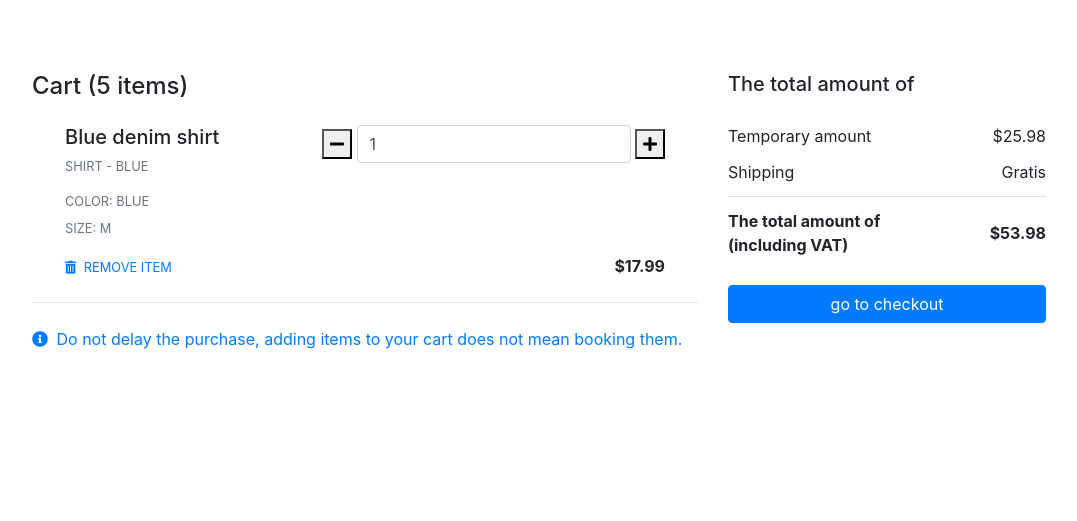
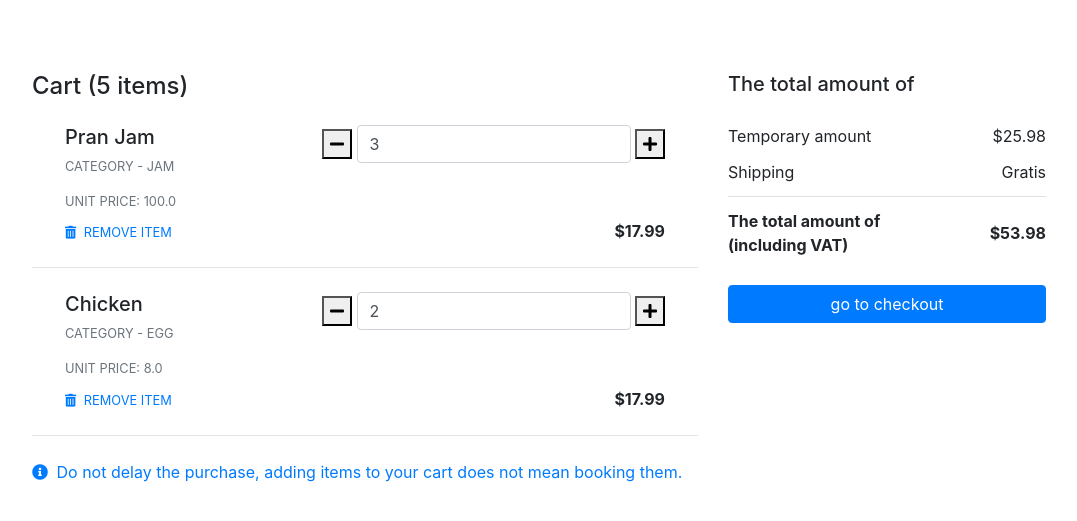
Before and after one commit to Alvi-Rahman/Supershop_Management_System, a Django app: page /cart/ in a window 1280 px wide. Shown: the part 56-577 px from the top of the page, without its empty margins (101-1178 px from the left). Run offline with Django 3.2, Linux system fonts and the light colour scheme; a user stored in the database is signed in; data comes from the database, SQL or seed files in the repository; both versions use the stored data as it was after the commit; some libraries are stand-ins or nearby versions.

Commit message:
add: templatetags dir

```diff
--- a/supershop_management/supershop_app/templates/supershop_app/cart_template.html
+++ b/supershop_management/supershop_app/templates/supershop_app/cart_template.html
@@ -29,24 +29,24 @@
 
                                 <h4 class="mb-4">Cart (<span>{{ total_orders }}</span> items)</h4>
 
-                                {#     TODO ForLoop  #}
+                                {#  TODO ForLoop  #}
+                                {% for cart_product in cart_products %}
                                     <div class="row mb-4">
-
                                         <div class="col-md-12 col-lg-12 col-xl-12 px-5">
                                             <div>
                                                 <div class="d-flex justify-content-between">
                                                     <div>
-                                                    <h5>Blue denim shirt</h5>
-                                                    <p class="mb-3 text-muted text-uppercase small">Shirt - blue</p>
-                                                    <p class="mb-2 text-muted text-uppercase small">Color: blue</p>
-                                                    <p class="mb-3 text-muted text-uppercase small">Size: M</p>
+                                                        <h5>{{ cart_product.added_products.product_name }}</h5>
+                                                        <p class="mb-3 text-muted text-uppercase small">Category - {{ cart_product.added_products.product_category.category_name }}</p>
+                                                        <p class="mb-2 text-muted text-uppercase small">Unit Price: {{ cart_product.added_products.product_unit_price }}</p>
+{#                                                        <p class="mb-3 text-muted text-uppercase small">Size: M</p>#}
                                                     </div>
                                                     <div>
                                                         <div class="def-number-input number-input safari_only mb-0 w-100">
                                                             <button onclick="this.parentNode.querySelector('input[type=number]').stepDown()"
                                                             class="decrease"><i class="fas fa-minus"></i></button>
                                                             <label>
-                                                            <input class="quantity form-control" min="0" name="quantity" value="1" type="number">
+                                                                <input class="quantity form-control" min="0" name="quantity" value="{{ cart_product.product_count }}" type="number">
                                                             </label>
                                                             <button onclick="this.parentNode.querySelector('input[type=number]').stepUp()"
                                                             class="increase"><i class="fas fa-plus"></i></button>
@@ -64,10 +64,11 @@
                                                 </div>
                                             </div>
                                         </div>
+                                    </div>
 
-                                </div>
                                     <hr class="mb-4">
 
+                                {% endfor %}
 
                                 <p class="text-primary mb-0"><i class="fas fa-info-circle mr-1"></i> Do not delay the purchase, adding
                                 items to your cart does not mean booking them.</p>
```
Also changed, not shown: supershop_management/db.sqlite3, supershop_management/supershop_app/templatetags/__init__.py (added), 1 other file. Lines whose indentation alone changed are shown as unchanged.
